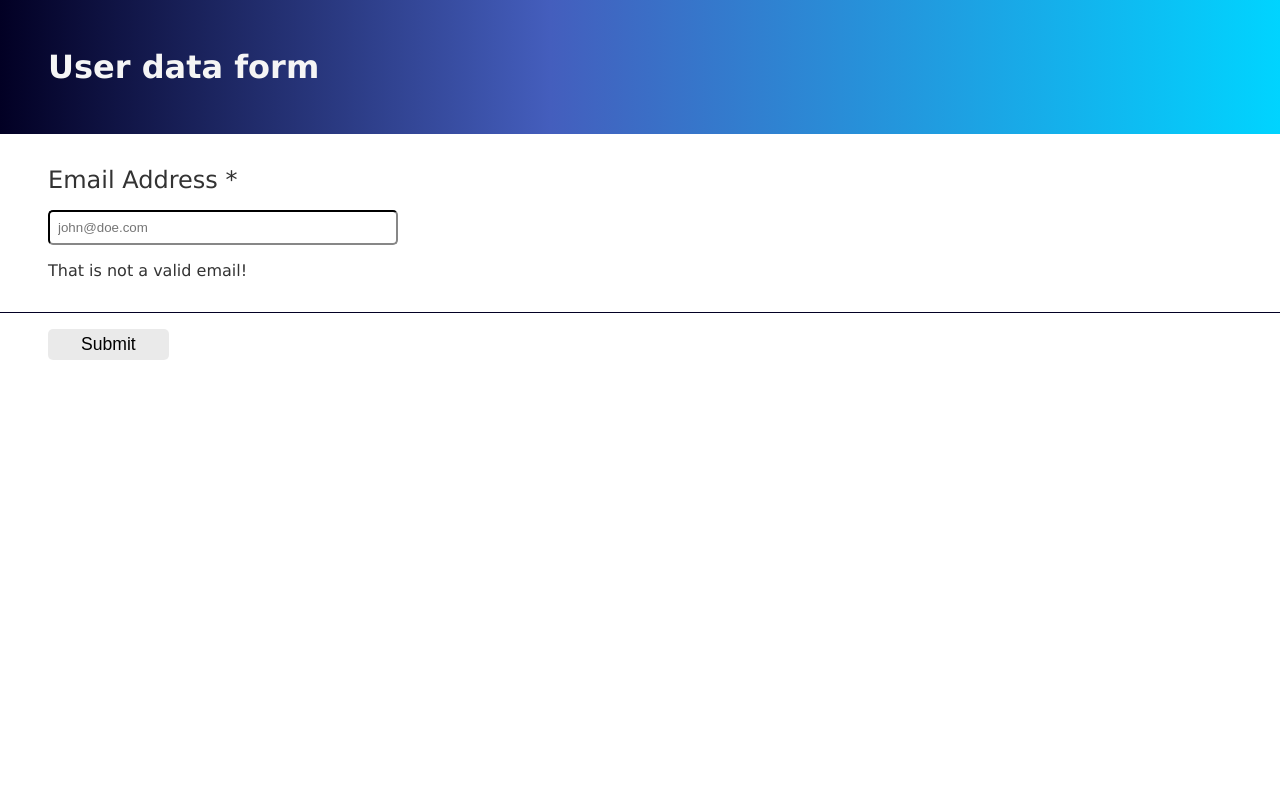
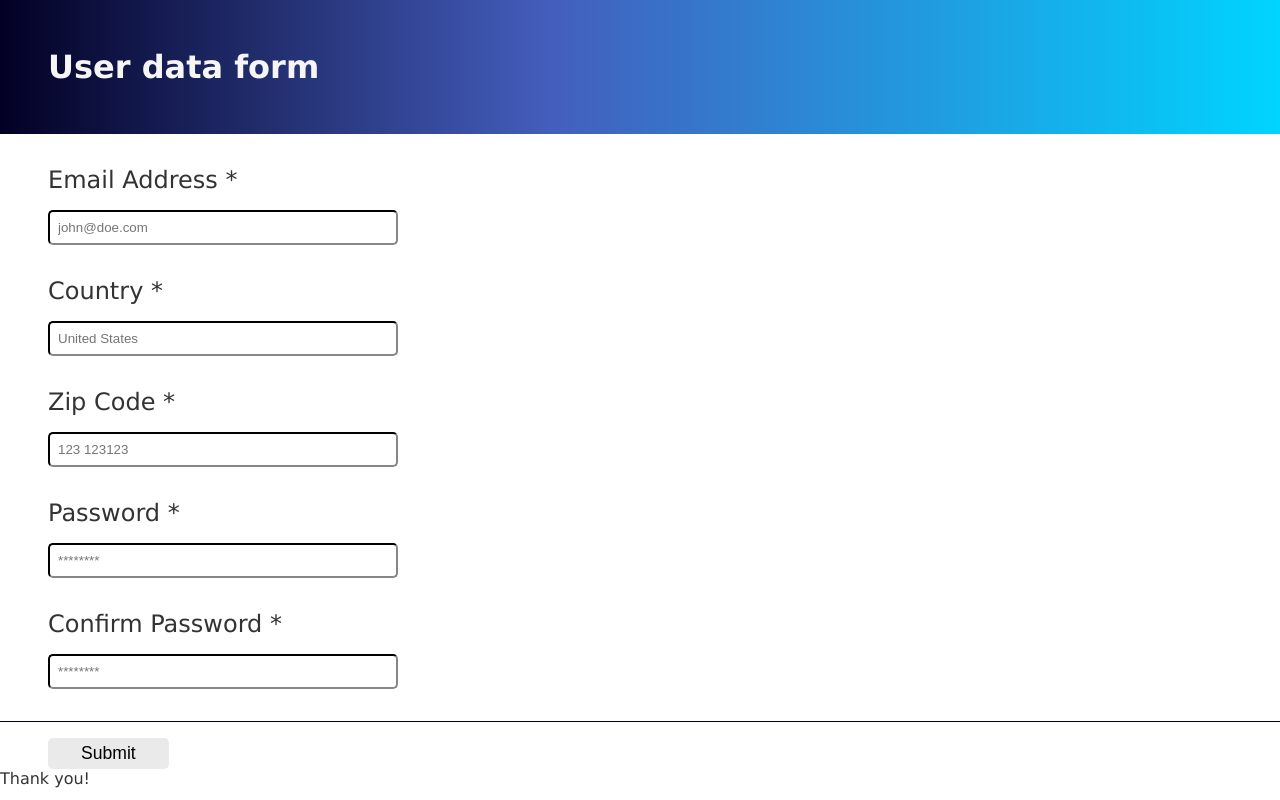
Before and after one commit to tererecode/odin-formValidation, a plain HTML site: page index.html in a window 1280 px wide. Drawn offline with Linux system fonts and the light colour scheme.

Commit message:
Added other inputs

```diff
--- a/index.html
+++ b/index.html
@@ -24,11 +24,56 @@
             type="text"
             placeholder="john@doe.com"
           />
-          <p class="error-hint invisible">That is not a valid email!</p>
+          <p class="error-hint invisible"></p>
+        </div>
+        <div class="form--group country-group">
+          <label for="country">Country <span>*</span> </label>
+          <input
+            id="country"
+            name="country"
+            class="country-input"
+            type="text"
+            placeholder="United States"
+          />
+          <p class="error-hint invisible"></p>
+        </div>
+        <div class="form--group zip-code-group">
+          <label for="zip">Zip Code <span>*</span> </label>
+          <input
+            id="zip"
+            name="zip"
+            class="zip-input"
+            type="tel"
+            placeholder="123 123123"
+          />
+          <p class="error-hint invisible"></p>
+        </div>
+        <div class="form--group password-group">
+          <label for="password">Password <span>*</span> </label>
+          <input
+            id="password"
+            name="password"
+            class="pass-input"
+            type="password"
+            placeholder="********"
+          />
+          <p class="error-hint invisible"></p>
+        </div>
+        <div class="form--group password-confirm-group">
+          <label for="passwordConfirm">Confirm Password <span>*</span> </label>
+          <input
+            id="passwordConfirm"
+            name="passwordConfirm"
+            class="pass-input"
+            type="password"
+            placeholder="********"
+          />
+          <p class="error-hint invisible"></p>
         </div>
         <hr />
         <button type="submit" class="form--submit-Btn">Submit</button>
       </form>
+      <div class="thank-you-msg">Thank you!</div>
     </header>
   </body>
 </html>
```
